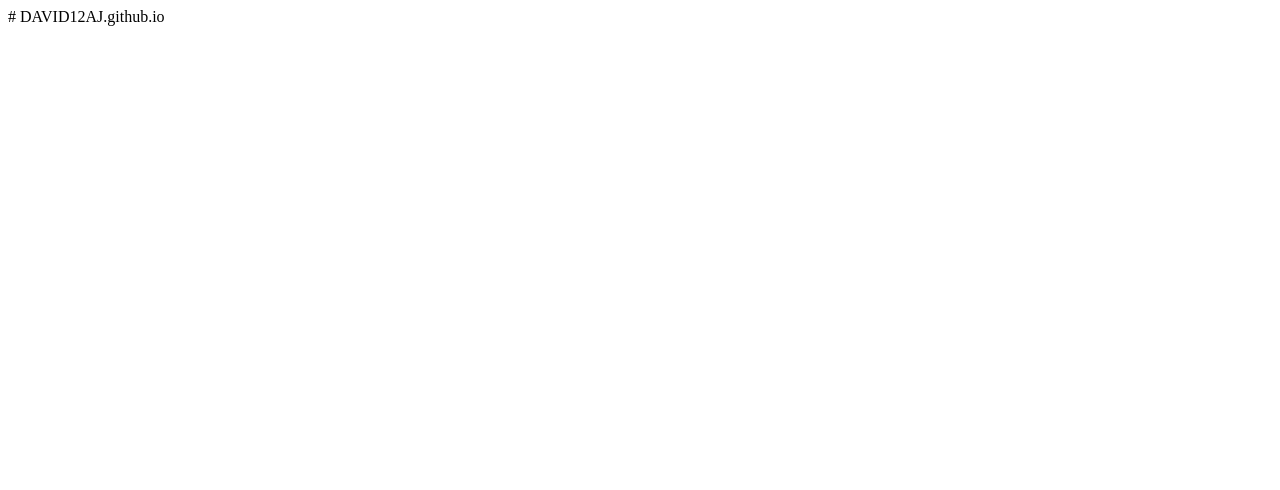
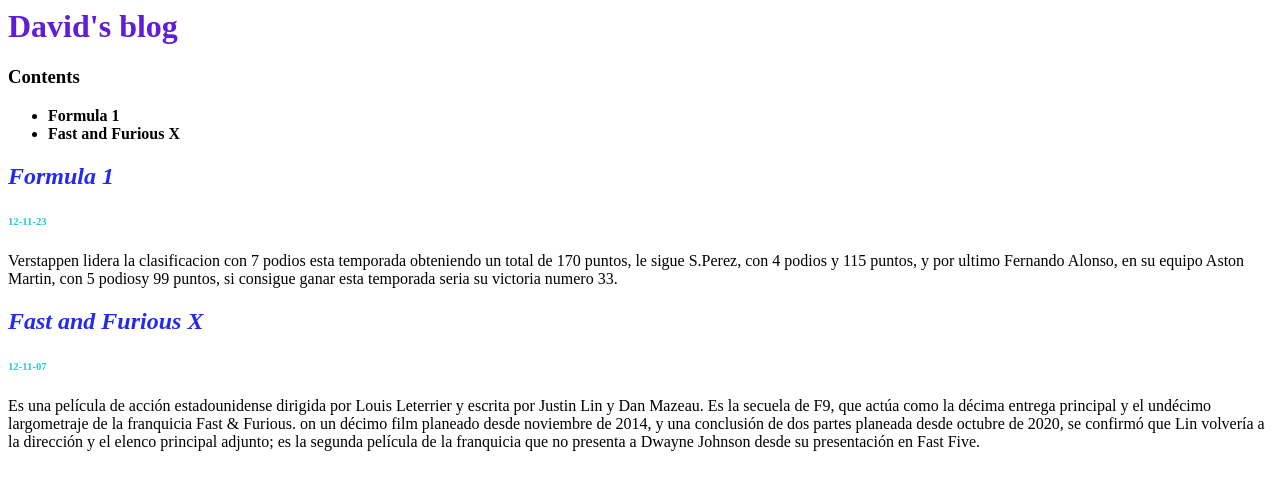
Before and after one commit to DAVID12AJ/DAVID12AJ.github.io, a plain HTML site: page index.html in a window 1280 px wide. Drawn offline with Linux system fonts and the light colour scheme.

Commit message:
Update index.html

```diff
--- a/index.html
+++ b/index.html
@@ -1 +1,30 @@
-# DAVID12AJ.github.io
+<html>
+    <head>
+        <meta charset="utf-8">
+        <title>Derivado de "Proyecto: blog"</title>
+    </head>
+    <body>
+
+        <h1>David's blog</h1>
+
+        <h3>Contents</h3>
+        <ul>
+        <style> h2{font-style:italic;color:rgb(36, 43, 240);}
+            li{font-weight:bold;}
+            h1{color:rgb(96, 28, 214);}
+            h6{font-weight:bold;color:rgb(30, 206, 212)}
+        </style>
+            <li>Formula 1</li>
+                 <li>Fast and Furious X</li>
+
+        </ul>
+
+        <h2>Formula 1</h2>
+        <h6>12-11-23</h6>
+
+        <p>Verstappen lidera la clasificacion con 7 podios esta temporada obteniendo un total de 170 puntos, le sigue S.Perez, con 4 podios y 115 puntos, y por ultimo Fernando Alonso, en su equipo Aston Martin, con 5 podiosy 99 puntos, si consigue ganar esta temporada seria su victoria numero 33.</p>
+        <h2> Fast and Furious X</h2>
+        <h6>12-11-07</h6>
+        <p>Es una película de acción estadounidense dirigida por Louis Leterrier y escrita por Justin Lin y Dan Mazeau. Es la secuela de F9, que actúa como la décima entrega principal y el undécimo largometraje de la franquicia Fast & Furious. on un décimo film planeado desde noviembre de 2014, y una conclusión de dos partes planeada desde octubre de 2020, se confirmó que Lin volvería a la dirección y el elenco principal adjunto; es la segunda película de la franquicia que no presenta a Dwayne Johnson desde su presentación en Fast Five.
+    </body>
+</html>
```
